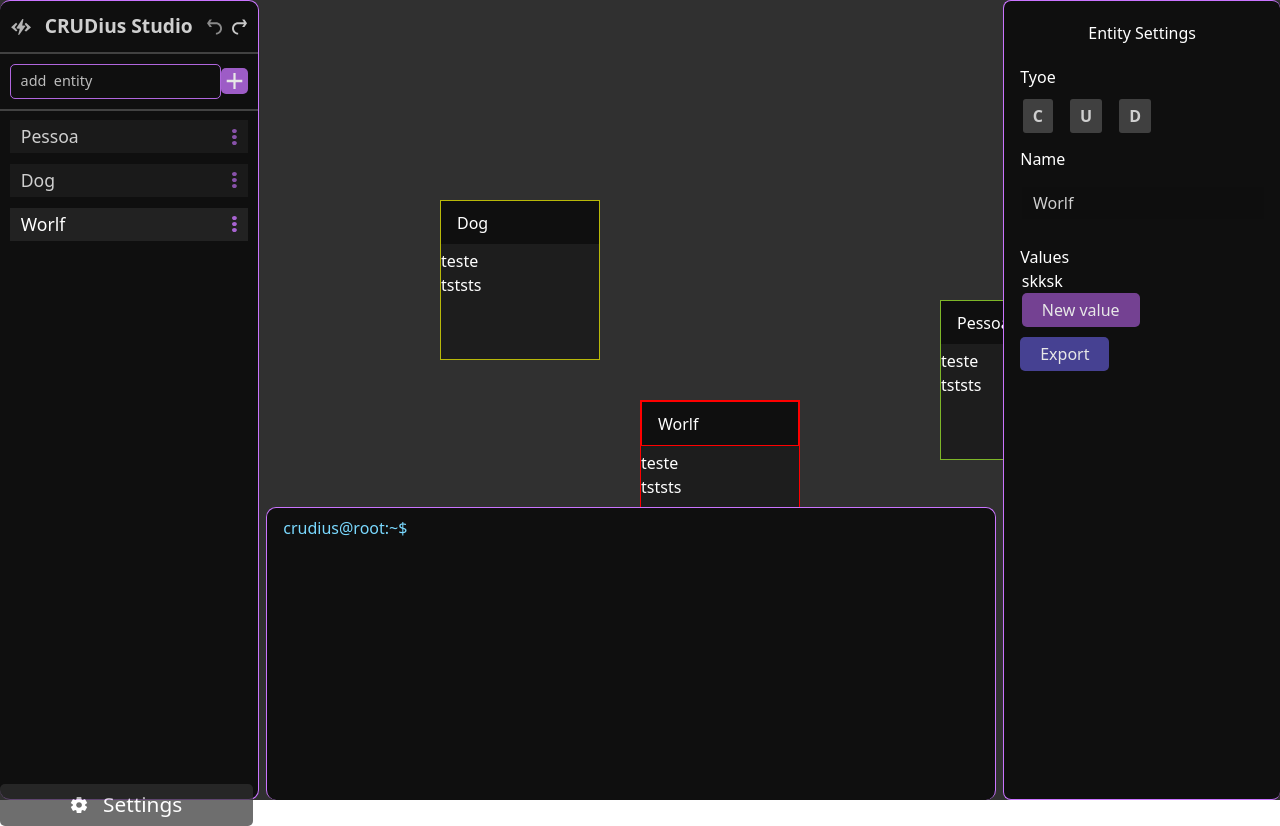
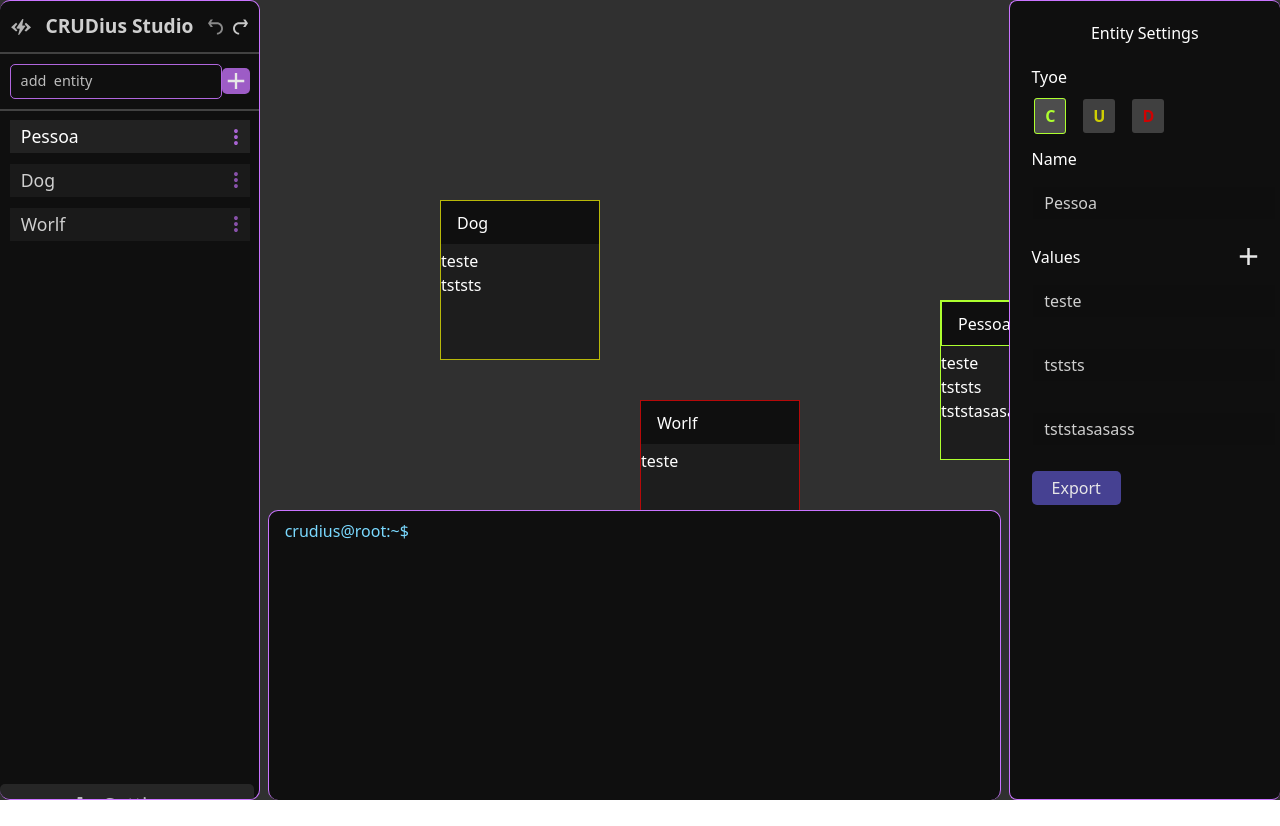
Before and after one commit to pedrovjesus/CRUDius-frontend, a React (Vite) app: page / in a window 1280 px wide. After the commit the page ends 800 px from the top, so only its background shows below. Built offline with nearby package versions, Linux system fonts and the light colour scheme.

Commit message:
fix bugs

```diff
--- a/src/App.css
+++ b/src/App.css
@@ -5,9 +5,8 @@
 :root {
     --color-black: #0F0F0F;
     --color-base: #CA74FF;
-
+    overflow: hidden;
     font-size: 16px;
-    overflow: hidden;
     color: #ffffff;
 }
 
@@ -25,10 +24,12 @@
     background-color: #0F0F0F;
     height: 100%;
     width: 400px;
+    max-width: 429rem;
     border: 1px solid #CA74FF;
     border-radius: 10px;
     border-left: 0;
     z-index: 999;
+    overflow: hidden;
 }
 
 .menu-list-entity .header {
@@ -141,6 +142,7 @@ input::placeholder {
 
 .entity {
     background-color: #1d1d1d;
+    overflow: hidden;
     display: flex;
     justify-content: space-between;
     align-items: center;
@@ -149,6 +151,7 @@ input::placeholder {
     font-size: 1.1rem;
     transition: 0.2s;
     opacity: 80%;
+    width: 100%;
 
 }
 
@@ -249,6 +252,7 @@ input::placeholder {
 
 
 .entity-settings {
+    width: 25rem;
     color: #ffffff;
     display: flex;
     flex-direction: column;
@@ -258,6 +262,13 @@ input::placeholder {
     border-right: 0;
     border-radius: 8px;
     z-index: 999;
+    overflow-y: A;
+    overflow-x: hidden;
+}
+
+.section-entity-settings {
+    width: 95%;
+    margin: 0;
 }
 
 .entity-settings h2 {
@@ -275,6 +286,28 @@ input::placeholder {
 .label-inputs {
     margin: 10px 0;
     font-weight: 500;
+}
+
+.entity-values .add-values {
+    display: flex;
+    justify-content: space-between;
+    align-items: center;
+
+}
+
+.button-value {
+    transition: 0.3s;
+    cursor: pointer;
+    opacity: 90%;
+}
+
+.button-value img {
+    width: 1.2rem;
+
+}
+
+.button-value:hover {
+    opacity: 199%;
 }
 
 .label-inputs input {
@@ -315,19 +348,19 @@ input::placeholder {
     transition: 0.3s;
 }
 
-.entity-type .section-input .create {
+.entity-type label.create {
     color: greenyellow;
 }
 
-.entity-type .section-input .update {
+.entity-type label.delete {
+    color: red;
+}
+
+.entity-type label.update {
     color: yellow;
 }
 
-.entity-type .section-input .delete {
-    color: red;
-}
-
-.entity-type .section-input .focus {
+.entity-type .label.focus {
     opacity: 100%;
 }
 
@@ -343,19 +376,6 @@ input::placeholder {
 .entity-type label:hover {
     opacity: 199%;
     cursor: pointer;
-}
-
-.button-value {
-    background-color: #7f47a1;
-    padding: 5px 20px;
-    border-radius: 5px;
-    transition: 0.3s;
-    cursor: pointer;
-    opacity: 90%;
-}
-
-.button-value:hover {
-    opacity: 199%;
 }
 
 .button-export {
@@ -405,15 +425,15 @@ canvas {
     z-index: 9;
 }
 
-.create {
+.table.create {
     border: 0.5px solid rgba(172, 255, 47, 0.68);
 }
 
-.delete {
+.table.delete {
     border: 0.5px solid rgba(255, 0, 0, 0.68);
 }
 
-.update {
+.table.update {
     border: 0.5px solid rgba(255, 255, 0, 0.685) !important;
 }
 
--- a/src/components/EntitySettings.tsx
+++ b/src/components/EntitySettings.tsx
@@ -1,48 +1,168 @@
 import { useEffect, useState } from "react";
+import IconAdd from '../images/add.svg'
 
 export const EntitySettings = (nodes) => {
   const tables = nodes.tables
   const setTables = nodes.setTables
   const [tableFocus, setTableFocus] = useState(null)
+  const [inputFocus, setInpuFocus] = useState(null)
+  let stop = false
 
   useEffect(() => {
     setTimeout(() => {
       tables.map((table) => {
-        if (table.focus === true && tableFocus === null) {
-          setTableFocus(table)
+        if (table.focus === true) {
+
+          if (tableFocus !== null) {
+            if (table.id === tableFocus.id) {
+              stop = true
+            } else {
+              stop = false
+            }
+          }
+
+          if (stop === false) {
+            setTableFocus(table)
+          }
         }
       })
-    }, 1000)
+    }, 10)
   })
 
-  const inputs = () => {
-    let tableExisted = tableFocus === null? null: true
+  const getInputsValues = () => {
+    let inputs = []
 
-    if (tableExisted === true) {
-      {tableFocus.values.map((data) => {
-      })}
-      return (
-        <h1>
-          skksk
-        </h1>
-      )
-    } else {
-      <></>
+    if (tableFocus !== null) {
+      tableFocus.values.map((data) => {
+        if (data !== ' ') {
+          if (inputFocus === data.name) {
+            inputs.push(
+              <input key={data.name} autoFocus id={data.name} onChange={(e) => {handleInputValue(data.name, e.target)}} value={data.data}/>
+            )
+          } else {
+            inputs.push(
+              <input key={data.name} id={data.name} onChange={(e) => {handleInputValue(data.name, e.target)}} value={data.data}/>
+            )
+          }
+
+        }
+      })
     }
+
+    return inputs
   }
 
   function handleInputName (e) {
+    setTableFocus({
+      ...tableFocus,
+      name: e.value
+    })
+
+    console.log(tableFocus.name)
+
 
     setTables((prevTable) =>
       prevTable.map((table) =>
-        table.ud === tableFocus.id
+        table.focus === true
           ? {
               ...table,
-              name: e.value,
+              name: tableFocus.name,
             }
           : table
       )
     );
+  }
+
+  function getInputsType (type) {
+    if (tableFocus !== null) {
+      if (tableFocus.type === type) {
+        return ' focus'
+      } else {
+        return ''
+      }
+    }
+  }
+
+  function handleInputType (e) {
+    const newType = e.classList[1]
+
+    setTableFocus({
+      ...tableFocus,
+      type: newType,
+    })
+
+    setTables((prevTable) =>
+      prevTable.map((table) =>
+        table.focus === true
+          ? {
+              ...table,
+              type: newType,
+            }
+          : table
+      )
+    );
+  }
+
+  function handleInputValue (name, e) {
+    let values = [...tableFocus.values]
+
+    if (tableFocus !== null) {
+      tableFocus.values.map((value) => {
+        if (value.name === name) {
+          value.data = e.value
+          value.name = e.value
+          setInpuFocus(e.value)
+        }
+      })
+
+      let newTable = {
+        ...tableFocus,
+        values: values,
+      }
+
+      setTableFocus(newTable)
+
+      setTables((prevTable) =>
+        prevTable.map((table) =>
+          table.focus === true
+            ? {
+                ...table,
+                values: values
+              }
+            : table
+        )
+      );
+    }
+
+  }
+
+  function addValueTable () {
+    if (tableFocus !== null) {
+      let values = [
+        ...tableFocus.values,
+        {name: 'default ' + tableFocus.values.length, type: 'string', data: 'default'},
+      ]
+
+      setInpuFocus(values[values.length -1].name)
+
+      let newTable = {
+        ...tableFocus,
+        values: values
+      }
+
+      setTableFocus(newTable)
+
+      setTables((prevTable) =>
+        prevTable.map((table) =>
+          table.focus === true
+            ? {
+                ...table,
+                values: values
+              }
+            : table
+        )
+      );
+    }
   }
 
   return (
@@ -57,17 +177,17 @@ export const EntitySettings = (nodes) => {
           <div className="inputs">
             <div className="section-input">
               <input className="input-type-entity" type="radio" name="type-create" id="type-create" value='create' />
-              <label htmlFor="type-create">C</label>
+              <label htmlFor="type-create" onClick={(e) => {handleInputType(e.target)}} className={'label create' + getInputsType('create')}>C</label>
             </div>
 
             <div className="section-input">
               <input className="input-type-entity" type="radio" name="type-update" id="type-update" value='update' />
-              <label htmlFor="type-update">U</label>
+              <label htmlFor="type-update" onClick={(e) => {handleInputType(e.target)}} className={'label update' + getInputsType('update')}>U</label>
             </div>
 
             <div className="section-input">
               <input className="input-type" type="radio" name="type-delete" id="type-delete" value='delete' />
-              <label htmlFor="type-delete">D</label>
+              <label htmlFor="type-delete" onClick={(e) => {handleInputType(e.target)}} className={'label delete' + getInputsType('delete')}>D</label>
             </div>
           </div>
         </div>
@@ -83,12 +203,14 @@ export const EntitySettings = (nodes) => {
         </div>
 
         <div className="label-inputs entity-values">
-          <h3>Values</h3>
+          <div className="add-values">
+            <h3>Values</h3>
+            <button onClick={() => {addValueTable()}} className="button-value"><img src={IconAdd} alt="" /></button>
+          </div>
 
           <div className="inputs">
             <div className="section-input">
-              {inputs()}
-              <button className="button-value">New value</button>
+              {getInputsValues()}
             </div>
           </div>
         </div>
--- a/src/components/Layout.tsx
+++ b/src/components/Layout.tsx
@@ -6,17 +6,17 @@ import { Canva } from "./Canva";
 
 export const Layout = () => {
   const [nodes, setNodes] = useState([
-    { id: '1Nome',focus: false, x: 300, y: -100, name: "Pessoa", type: 'create', values: [
-      {name: 'pessoa', type: 'string', data: 'teste'},
+    { id: '1Nome',focus: true, x: 300, y: -100, name: "Pessoa", type: 'create', values: [
+      {name: 'pessoa0', type: 'string', data: 'teste'},
       {name: 'pessoa1', type: 'string', data: 'tststs'},
+      {name: 'pessoa1saasasasa', type: 'string', data: 'tststasasass'},
     ] },
     { id: '2Nome', focus: false, x: -200, y: -200, name: "Dog", type: 'update', values: [
       {name: 'pessoa2', type: 'string', data: 'teste'},
       {name: 'pessoa3', type: 'string', data: 'tststs'},
     ] },
-    { id: '3Nome', focus: true, x: 0, y: 0, name: "Worlf", type: 'delete', values: [
+    { id: '3Nome', focus: false, x: 0, y: 0, name: "Worlf", type: 'delete', values: [
       {name: 'pessoa2', type: 'string', data: 'teste'},
-      {name: 'pessoa3', type: 'string', data: 'tststs'},
     ] },
   ]);
 
```
